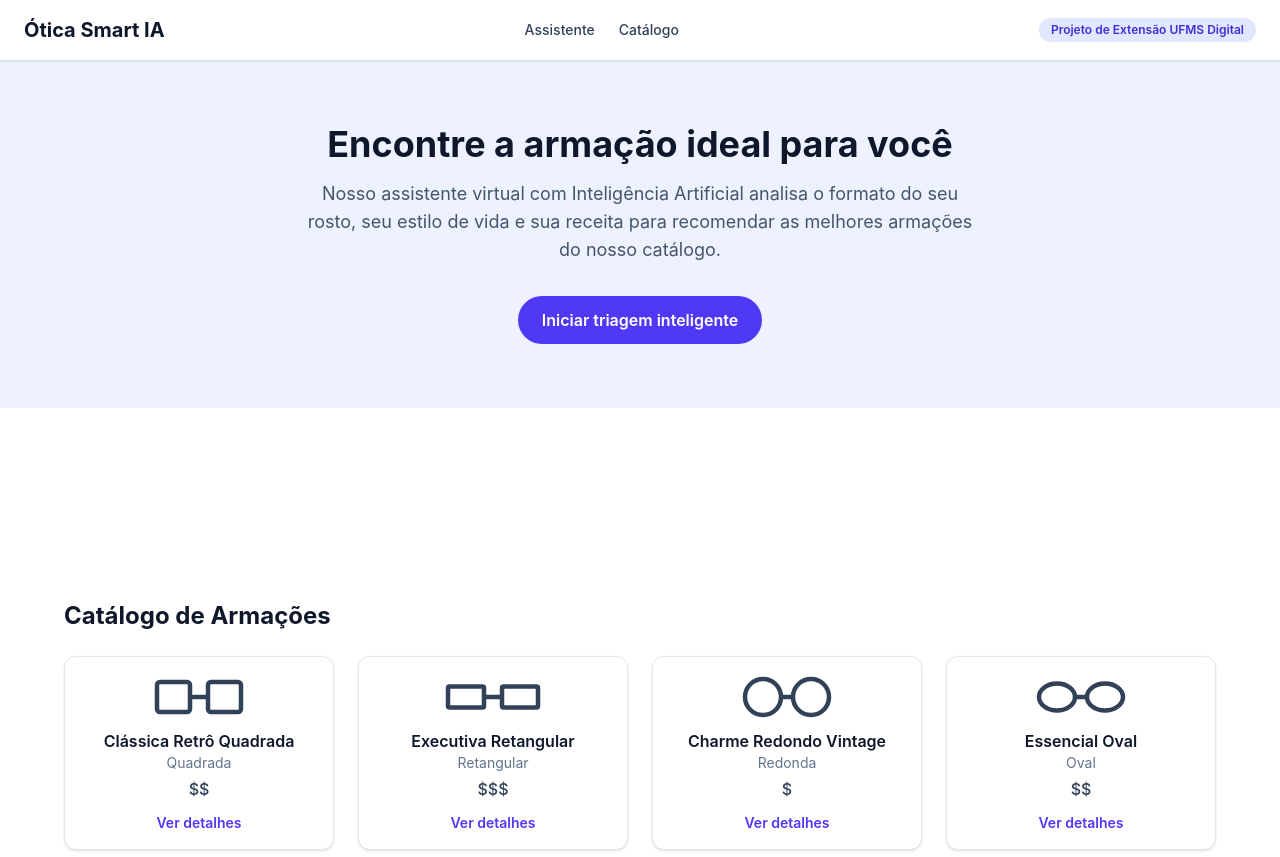
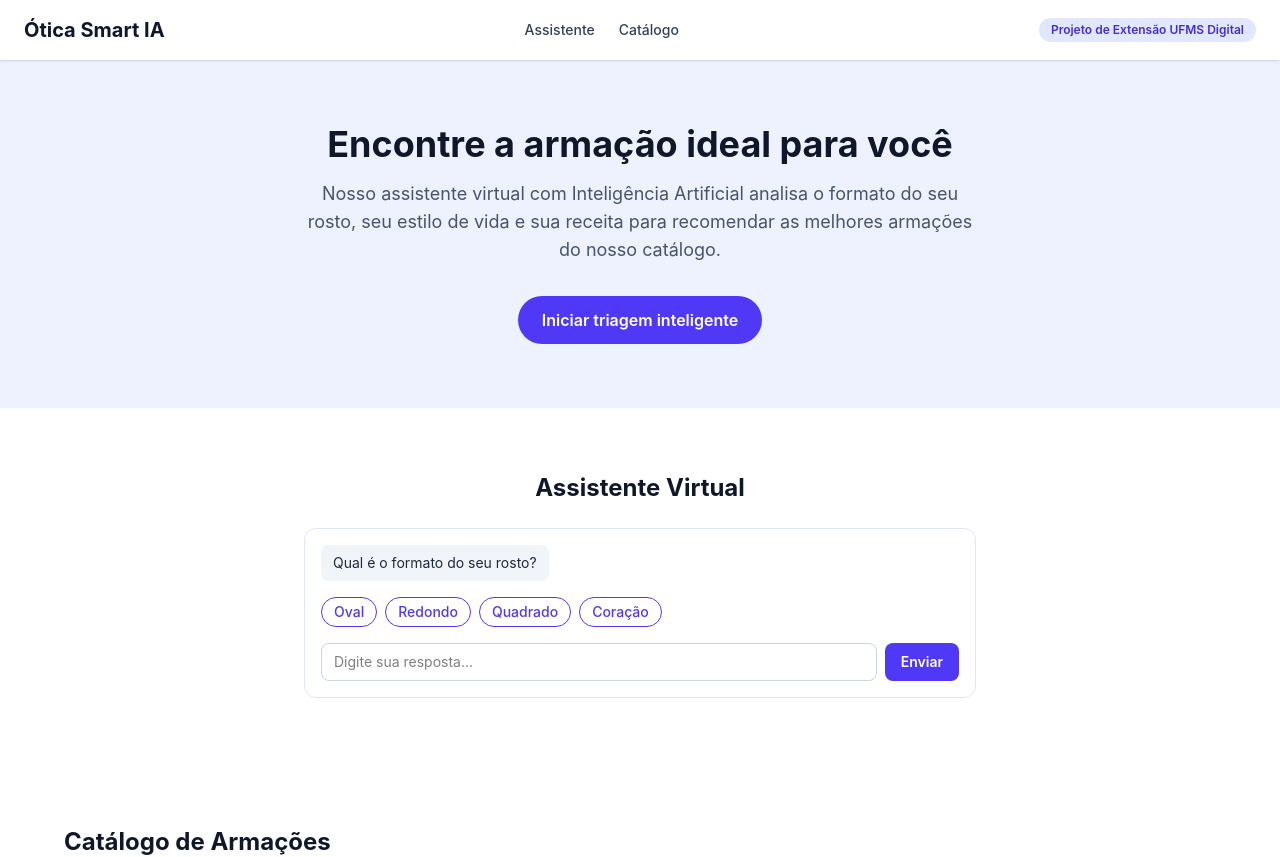
Before and after one commit to generemias/ufmsIntegrador2, a React (Vite) app: page / in a window 1280 px wide. Shown: the top 857 px of the page. Built offline with nearby package versions, Linux system fonts and the light colour scheme.

Commit message:
feat: add guided chat assistant with mock AI recommendation flow

```diff
--- a/src/App.jsx
+++ b/src/App.jsx
@@ -3,6 +3,7 @@ import Header from './components/Header'
 import Hero from './components/Hero'
 import Footer from './components/Footer'
 import ProductCatalog from './components/ProductCatalog'
+import ChatAssistant from './components/ChatAssistant'
 
 function App() {
   const [recommendation, setRecommendation] = useState(null)
@@ -16,7 +17,7 @@ function App() {
       <Header />
       <main className="flex-1">
         <Hero onCtaClick={scrollToAssistant} />
-        <section id="assistente" aria-label="Assistente virtual de triagem" className="px-6 py-16" />
+        <ChatAssistant onRecommendation={setRecommendation} />
         <ProductCatalog recommendation={recommendation} />
       </main>
       <Footer />
--- /dev/null
+++ b/src/components/ChatAssistant.jsx
@@ -0,0 +1,188 @@
+import { useRef, useState } from 'react'
+import { getRecommendation } from '../services/recommendationService'
+
+const STEPS = [
+  {
+    key: 'faceShape',
+    prompt: 'Qual é o formato do seu rosto?',
+    options: [
+      { label: 'Oval', value: 'oval' },
+      { label: 'Redondo', value: 'redondo' },
+      { label: 'Quadrado', value: 'quadrado' },
+      { label: 'Coração', value: 'coracao' },
+    ],
+  },
+  {
+    key: 'lifestyle',
+    prompt: 'Como é o seu estilo de vida no dia a dia?',
+    options: [
+      { label: 'Dia a dia', value: 'dia-a-dia' },
+      { label: 'Esportivo', value: 'esportivo' },
+      { label: 'Trabalho', value: 'trabalho' },
+      { label: 'Leitura', value: 'leitura' },
+    ],
+  },
+  {
+    key: 'prescription',
+    prompt: 'Você usa grau ou receita médica?',
+    options: [
+      { label: 'Sim, uso grau', value: 'sim' },
+      { label: 'Não uso grau', value: 'nao' },
+    ],
+  },
+]
+
+function matchOption(text, options) {
+  const lower = text.toLowerCase()
+  return options.find(
+    (opt) => lower.includes(opt.label.toLowerCase()) || lower.includes(opt.value.toLowerCase()),
+  )
+}
+
+function ChatAssistant({ onRecommendation }) {
+  const nextId = useRef(2)
+  const [messages, setMessages] = useState(() => [{ id: 1, role: 'ai', text: STEPS[0].prompt }])
+  const [step, setStep] = useState(0)
+  const [preferences, setPreferences] = useState({})
+  const [isLoading, setIsLoading] = useState(false)
+  const [inputValue, setInputValue] = useState('')
+  const [hint, setHint] = useState('')
+
+  const isDone = step >= STEPS.length
+  const currentStep = !isDone ? STEPS[step] : null
+
+  const appendMessage = (role, text) => {
+    setMessages((prev) => [...prev, { id: nextId.current++, role, text }])
+  }
+
+  const finishFlow = async (finalPreferences) => {
+    setIsLoading(true)
+    appendMessage('ai', 'IA está analisando suas respostas...')
+    const result = await getRecommendation(finalPreferences)
+    setIsLoading(false)
+    appendMessage('ai', result.message)
+    onRecommendation(result)
+  }
+
+  const handleAnswer = (stepKey, value, displayText) => {
+    appendMessage('user', displayText)
+    setHint('')
+    const updatedPreferences = { ...preferences, [stepKey]: value }
+    setPreferences(updatedPreferences)
+    const nextStep = step + 1
+    setStep(nextStep)
+    if (nextStep < STEPS.length) {
+      appendMessage('ai', STEPS[nextStep].prompt)
+    } else {
+      finishFlow(updatedPreferences)
+    }
+  }
+
+  const handleSubmitText = () => {
+    const trimmed = inputValue.trim()
+    if (!trimmed) {
+      setHint('Digite algo ou escolha uma opção.')
+      return
+    }
+    setInputValue('')
+
+    if (currentStep.key === 'prescription') {
+      handleAnswer(currentStep.key, trimmed, trimmed)
+      return
+    }
+
+    const matched = matchOption(trimmed, currentStep.options)
+    if (matched) {
+      handleAnswer(currentStep.key, matched.value, matched.label)
+    } else {
+      appendMessage('user', trimmed)
+      appendMessage('ai', 'Não entendi. Escolha uma das opções acima ou reformule sua resposta.')
+    }
+  }
+
+  const handleReset = () => {
+    nextId.current = 2
+    setMessages([{ id: 1, role: 'ai', text: STEPS[0].prompt }])
+    setStep(0)
+    setPreferences({})
+    setHint('')
+    setInputValue('')
+    onRecommendation(null)
+  }
+
+  return (
+    <section id="assistente" aria-label="Assistente virtual de triagem" className="px-6 py-16">
+      <div className="mx-auto max-w-2xl">
+        <h2 className="mb-6 text-center text-2xl font-bold text-slate-900">Assistente Virtual</h2>
+        <div className="rounded-xl border border-slate-200 bg-white p-4">
+          <ul aria-live="polite" className="flex max-h-96 flex-col gap-3 overflow-y-auto">
+            {messages.map((m) => (
+              <li
+                key={m.id}
+                className={`max-w-[80%] rounded-lg px-3 py-2 text-sm ${
+                  m.role === 'ai'
+                    ? 'self-start bg-slate-100 text-slate-800'
+                    : 'self-end bg-indigo-600 text-white'
+                }`}
+              >
+                {m.text}
+              </li>
+            ))}
+          </ul>
+
+          {!isDone && (
+            <div className="mt-4 flex flex-wrap gap-2">
+              {currentStep.options.map((opt) => (
+                <button
+                  key={opt.value}
+                  type="button"
+                  onClick={() => handleAnswer(currentStep.key, opt.value, opt.label)}
+                  className="rounded-full border border-indigo-600 px-3 py-1 text-sm font-medium text-indigo-600 hover:bg-indigo-50"
+                >
+                  {opt.label}
+                </button>
+              ))}
+            </div>
+          )}
+
+          {!isDone && (
+            <div className="mt-4 flex gap-2">
+              <input
+                type="text"
+                aria-label="Digite sua mensagem"
+                value={inputValue}
+                onChange={(e) => setInputValue(e.target.value)}
+                onKeyDown={(e) => {
+                  if (e.key === 'Enter') handleSubmitText()
+                }}
+                placeholder="Digite sua resposta..."
+                className="flex-1 rounded-lg border border-slate-300 px-3 py-2 text-sm"
+              />
+              <button
+                type="button"
+                onClick={handleSubmitText}
+                className="rounded-lg bg-indigo-600 px-4 py-2 text-sm font-semibold text-white hover:bg-indigo-700"
+              >
+                Enviar
+              </button>
+            </div>
+          )}
+
+          {hint && <p className="mt-2 text-sm text-red-600">{hint}</p>}
+
+          {isDone && !isLoading && (
+            <button
+              type="button"
+              onClick={handleReset}
+              className="mt-4 rounded-lg border border-slate-300 px-4 py-2 text-sm font-medium text-slate-700 hover:bg-slate-50"
+            >
+              Recomeçar triagem
+            </button>
+          )}
+        </div>
+      </div>
+    </section>
+  )
+}
+
+export default ChatAssistant
```
